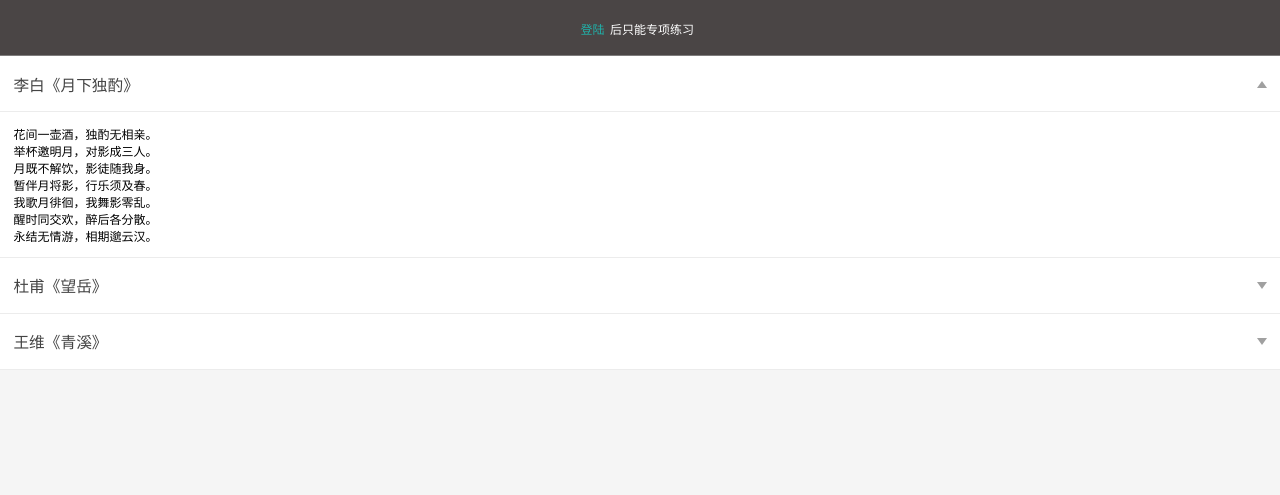
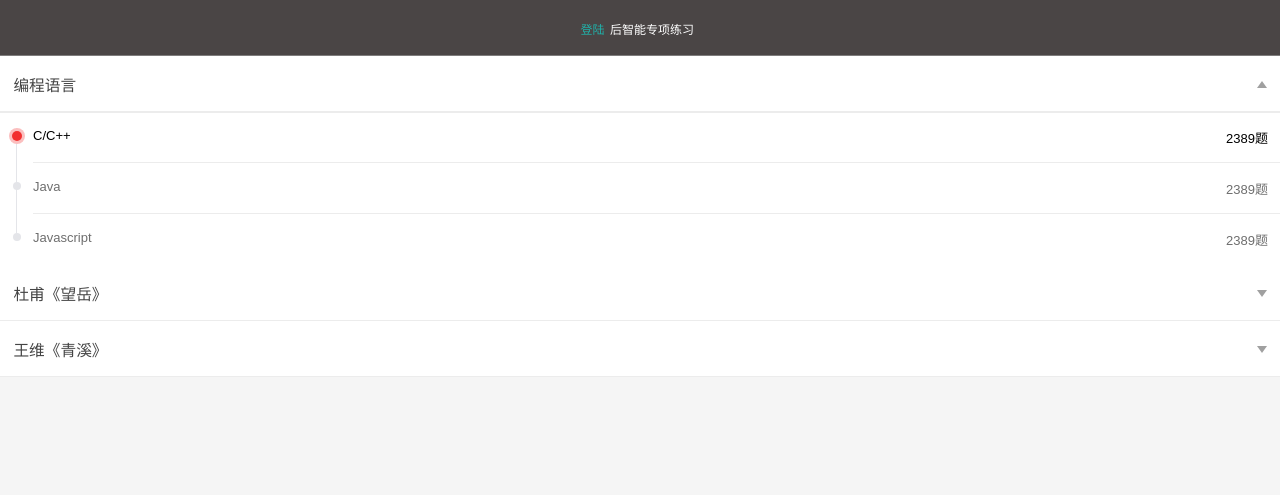
Before and after one commit to ExtJSFantasy/nbApp, a plain HTML site: page index.html in a window 1280 px wide. Drawn offline with Linux system fonts and the light colour scheme; a web font is replaced by a local one.

Commit message:
修改首页

```diff
--- a/index.html
+++ b/index.html
@@ -21,7 +21,7 @@
                 <router-link to="#" slot="center">
                     <div class="md-title-center">
                         <span class="md-title-center-left" @click="onClickLogin">登陆</span>
-                        <p class="md-title-center-right">后只能专项练习</p>
+                        <p class="md-title-center-right">后智能专项练习</p>
                     </div>
                 </router-link>
                 <router-link to="#" slot="right">
@@ -29,16 +29,18 @@
                 </router-link>
             </yd-navbar>
             <yd-accordion>
-                <yd-accordion-item title="李白《月下独酌》" open>
-                    <div style="padding: .24rem;">
-                        <p>花间一壶酒，独酌无相亲。</p>
-                        <p>举杯邀明月，对影成三人。</p>
-                        <p>月既不解饮，影徒随我身。</p>
-                        <p>暂伴月将影，行乐须及春。</p>
-                        <p>我歌月徘徊，我舞影零乱。</p>
-                        <p>醒时同交欢，醉后各分散。</p>
-                        <p>永结无情游，相期邈云汉。</p>
-                    </div>
+                <yd-accordion-item title="编程语言" open>
+                    <yd-timeline>
+                        <yd-timeline-item>
+                           <div style="display:flex"><p style="flex:1">C/C++</p><P style="flex: 1;text-align: right;">2389题</P></div>
+                        </yd-timeline-item>
+                        <yd-timeline-item>
+                            <div style="display:flex"><p style="flex:1">Java</p><P style="flex: 1;text-align: right;">2389题</P></div>
+                        </yd-timeline-item>
+                        <yd-timeline-item>
+                            <div style="display:flex"><p style="flex:1">Javascript</p><P style="flex: 1;text-align: right;">2389题</P></div>
+                        </yd-timeline-item>
+                    </yd-timeline>
                 </yd-accordion-item>
                 <yd-accordion-item title="杜甫《望岳》">
                     <div style="padding: .24rem;">
```
